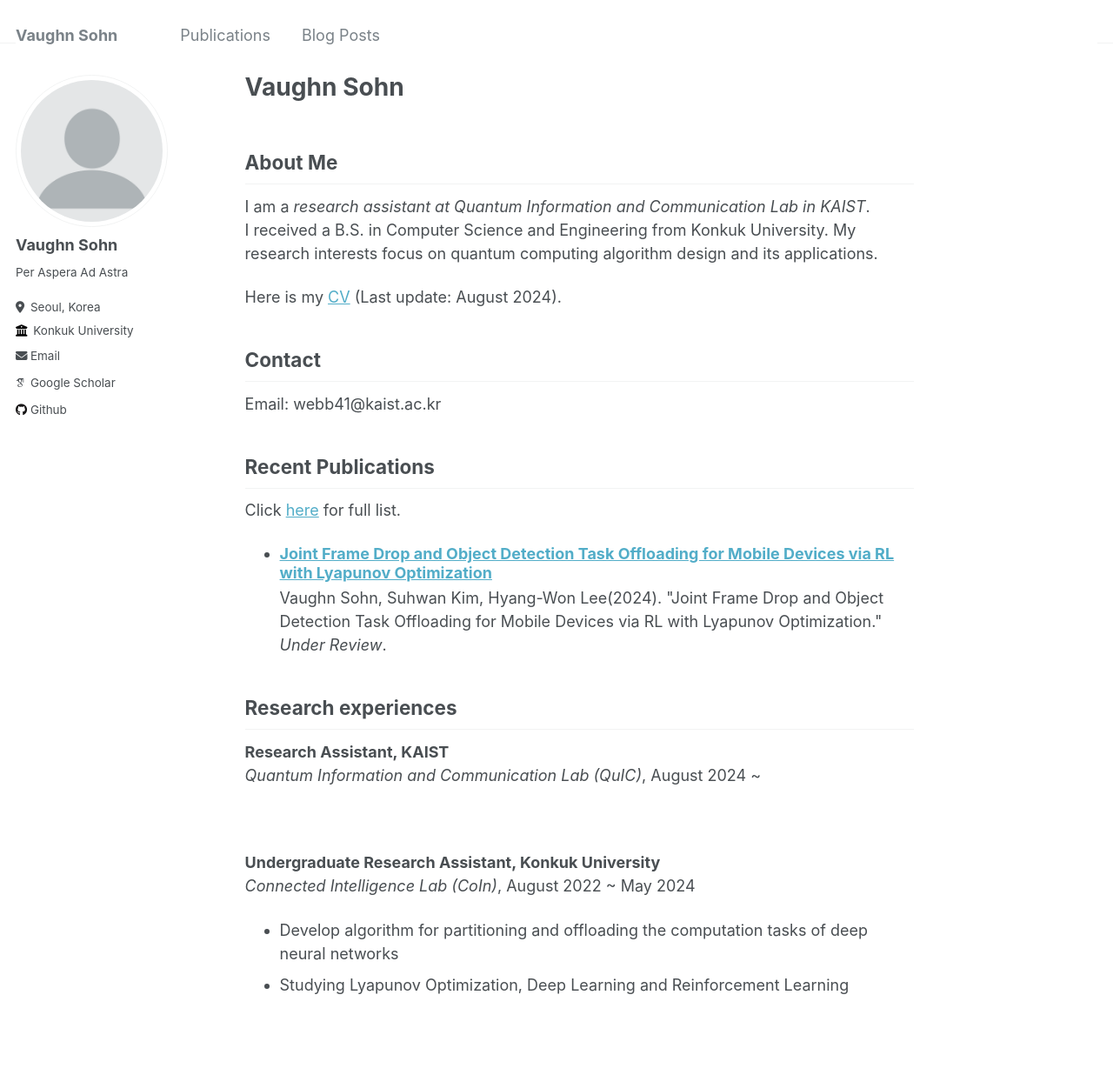
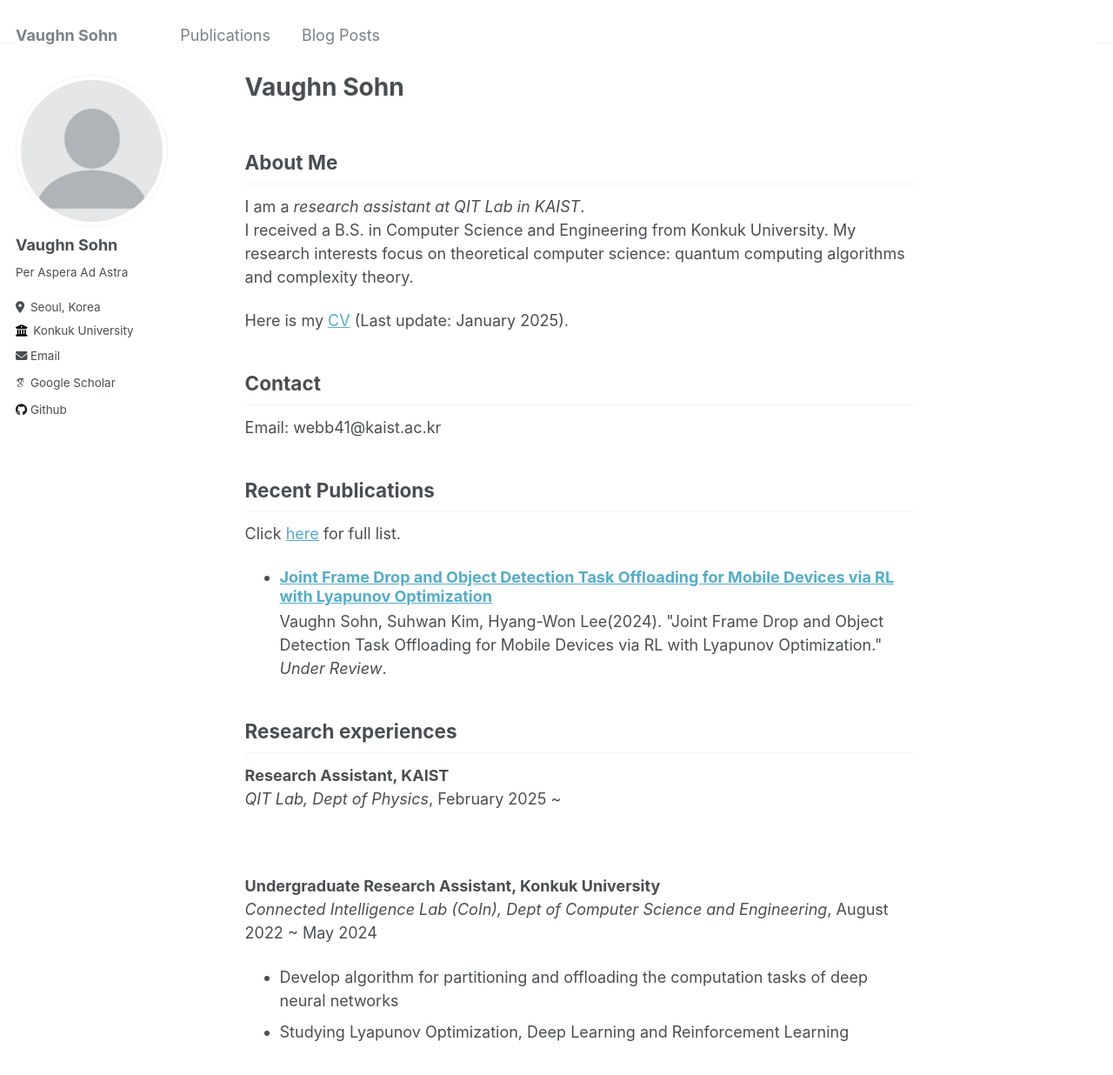
Before and after one commit to webb-c/webb-c.github.io, a Jekyll site: the page built from _pages/about.md, in a window 1280 px wide and 1400 px high. Shown: the top 1236 px of the window at 87% size. Built offline with Jekyll 4.4.1, drawn with Linux system fonts in a browser that asks for light colours; some web fonts are replaced.

Commit message:
modify: advisor

```diff
--- a/_pages/about.md
+++ b/_pages/about.md
@@ -12,10 +12,10 @@ redirect_from:
 
 ## About Me
 
-I am a _research assistant at Quantum Information and Communication Lab in KAIST_.
-I received a B.S. in Computer Science and Engineering from Konkuk University. My research interests focus on quantum computing algorithm design and its applications.
+I am a _research assistant at QIT Lab in KAIST_.
+I received a B.S. in Computer Science and Engineering from Konkuk University. My research interests focus on theoretical computer science: quantum computing algorithms and complexity theory.
 
-Here is my [CV](http://webb-c.github.io/files/CV.pdf) (Last update: August 2024).
+Here is my [CV](http://webb-c.github.io/files/CV.pdf) (Last update: January 2025).
 
 
 ## Contact
@@ -33,12 +33,12 @@ Click [here](http://webb-c.github.io/publications/) for full list.
 ## Research experiences
 
 **Research Assistant, KAIST**
-_Quantum Information and Communication Lab (QuIC)_, August 2024 ~
+_QIT Lab, Dept of Physics_, February 2025 ~
 
 
 <br>
 
 **Undergraduate Research Assistant, Konkuk University**
-_Connected Intelligence Lab (CoIn)_, August 2022 ~ May 2024
+_Connected Intelligence Lab (CoIn), Dept of Computer Science and Engineering_, August 2022 ~ May 2024
 - Develop algorithm for partitioning and offloading the computation tasks of deep neural networks
 - Studying Lyapunov Optimization, Deep Learning and Reinforcement Learning
```
Also changed, not shown: 1 other file.
